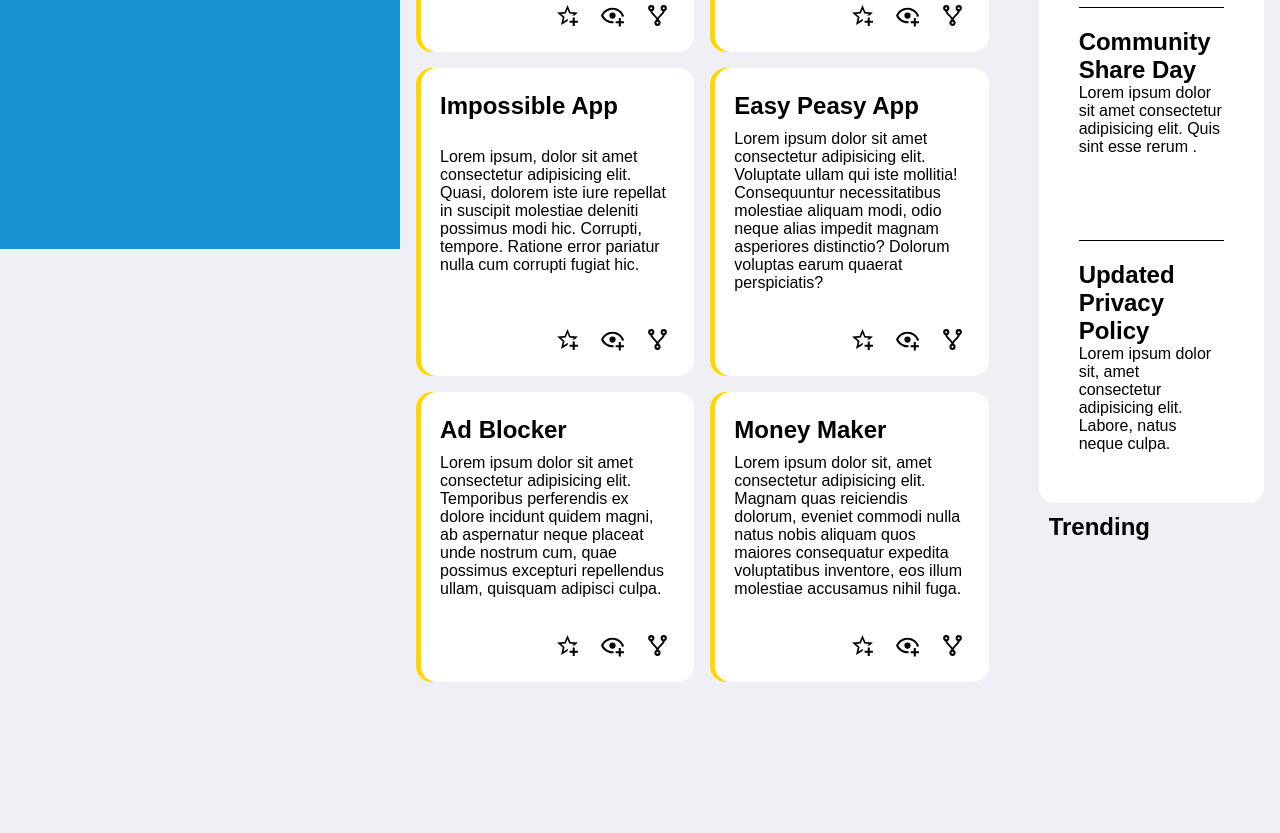
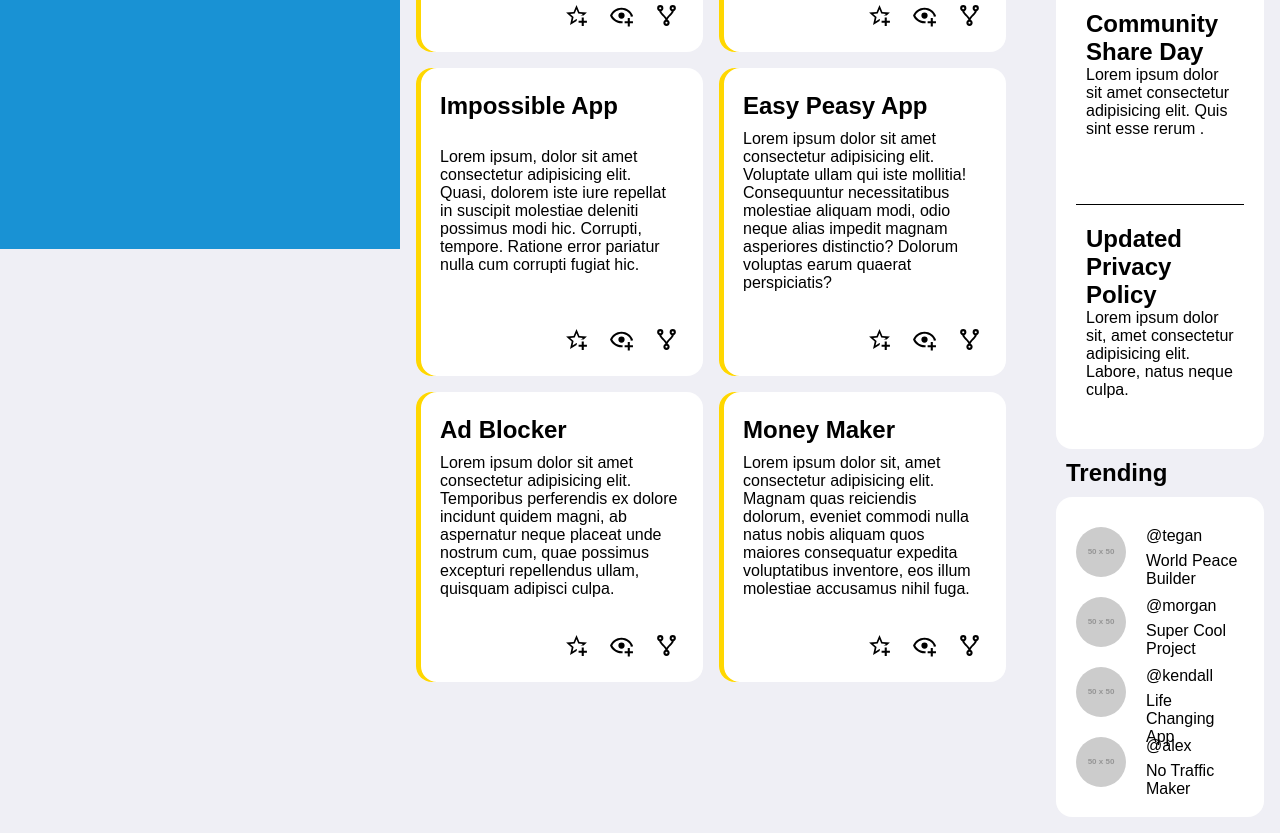
Before and after one commit to EvilTerry/Admin-Dashboard, a plain HTML site: page index.html in a window 1280 px wide. Shown: the part 551-1384 px from the top of the page. Before the commit the page ends 1249 px from the top, so only its background shows below. Drawn offline with Linux system fonts and the light colour scheme; placeholder pictures from the web are drawn by us.

Commit message:
Add trending

```diff
--- a/index.html
+++ b/index.html
@@ -172,6 +172,28 @@
                 </div>
                 <div>
                     <h1 class="title">Trending</h1>
+                    <div class="trending">
+                        <div>
+                            <img src="http://via.placeholder.com/50x50" class="profile_picture" width="50px" height="50px">
+                            <p>@tegan</p>
+                            <p>World Peace Builder</p>
+                        </div>
+                        <div>
+                            <img src="http://via.placeholder.com/50x50" class="profile_picture" width="50px" height="50px">
+                            <p>@morgan</p>
+                            <p>Super Cool Project</p>
+                        </div>
+                        <div>
+                            <img src="http://via.placeholder.com/50x50" class="profile_picture" width="50px" height="50px">
+                            <p>@kendall</p>
+                            <p>Life Changing App</p>
+                        </div>
+                        <div>
+                            <img src="http://via.placeholder.com/50x50" class="profile_picture" width="50px" height="50px">
+                            <p>@alex</p>
+                            <p>No Traffic Maker</p>
+                        </div>
+                    </div>
                 </div>
             </div>
         </div>
--- a/style.css
+++ b/style.css
@@ -121,7 +121,7 @@ button {
 
 .container {
     display: grid;
-    grid-template-columns: 5fr 1fr;
+    grid-template-columns: 4fr 1fr;
     gap: 50px;
     padding: 1rem;
 }
@@ -164,8 +164,13 @@ h1 {
     display: grid;
     grid-template-columns: 1fr;
     grid-template-rows: 1fr 1fr 1fr;
-    padding: 30px 40px;
+    padding: 30px 20px;
     border-radius: 16px;
+}
+
+.announcements div {
+    padding-left: 10px;
+    padding-right: 10px;
 }
 
 .announcements div:nth-child(2), .announcements div:nth-child(3) {
@@ -173,3 +178,24 @@ h1 {
     padding-top: 20px;
     padding-bottom: 20px;
 }
+
+.trending {
+    background-color: white;
+    display: grid;
+    grid-template-columns: 1fr;
+    grid-template-rows: 1fr 1fr 1fr 1fr;
+    gap: 20px;
+    padding: 30px 20px;
+    border-radius: 16px;
+}
+
+.trending div {
+    display: grid;
+    grid-template-columns: 50px 1fr;
+    grid-template-rows: 25px 25px;
+    column-gap: 20px;
+}
+
+.trending div img {
+    grid-row: span 2;
+}
```
